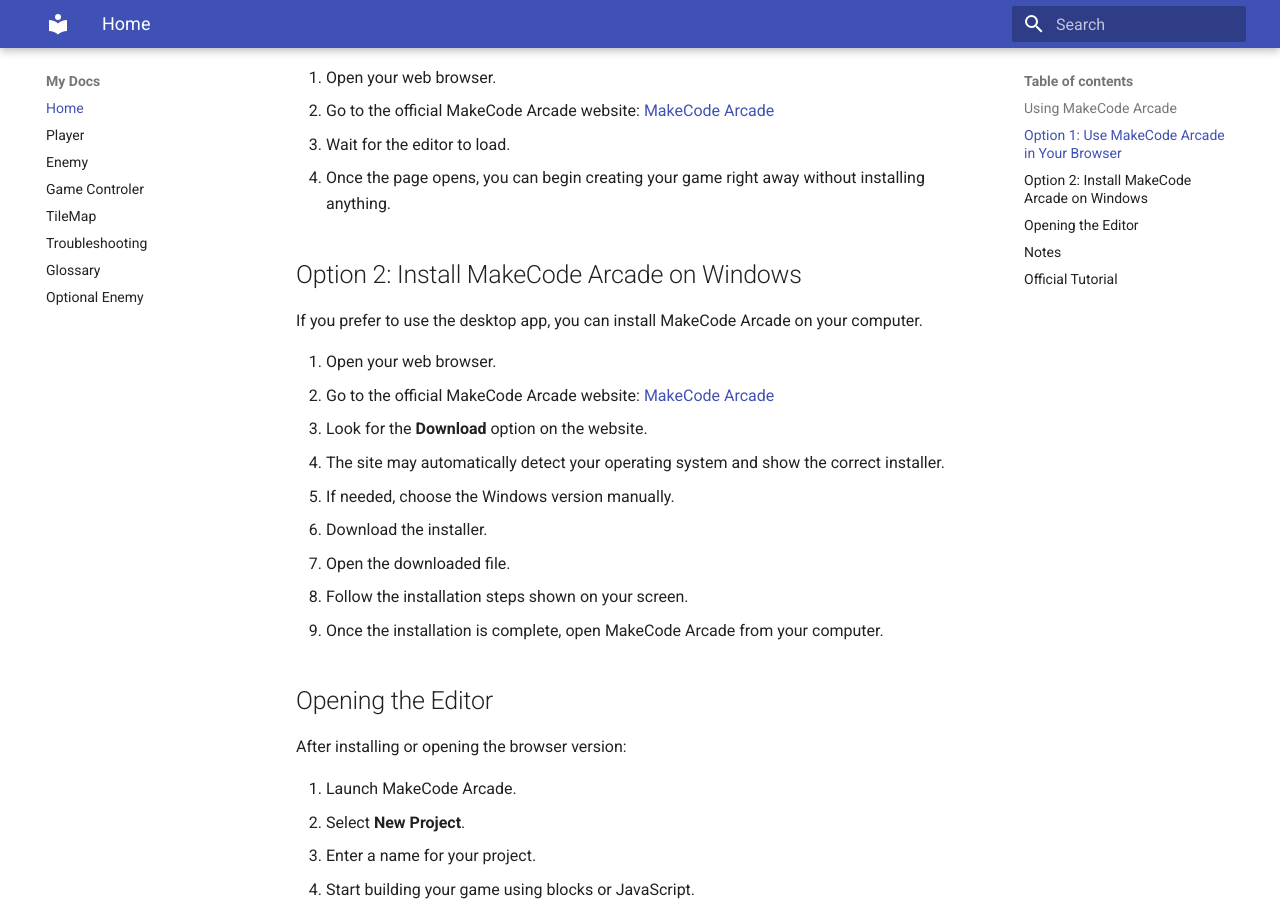
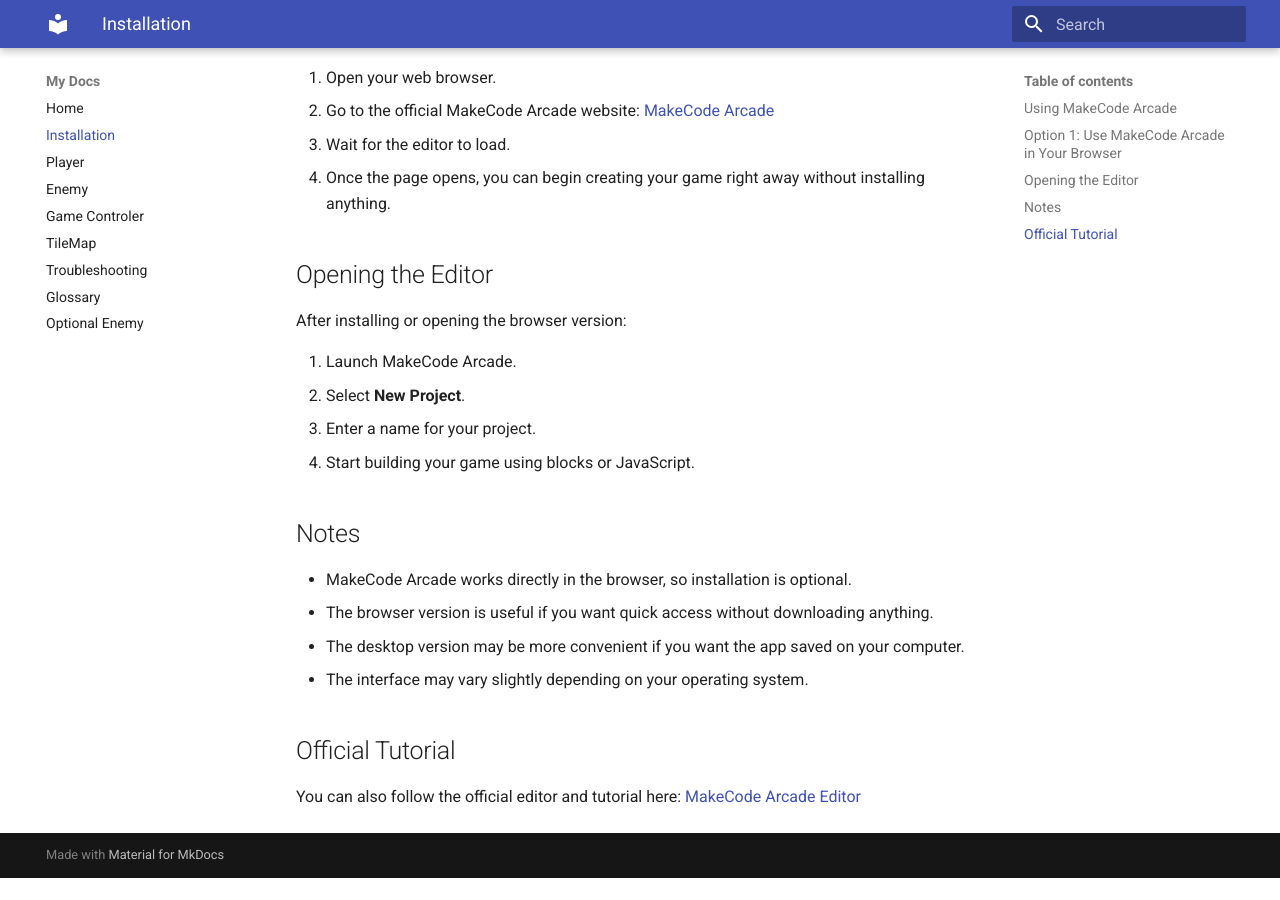
Before and after one commit to Tinabcit/comm2216-user-documentation, an MkDocs documentation site: the page built from docs/body.md, in a window 1280 px wide and 900 px high, scrolled down 417 px. Built offline with MkDocs 1.6.1 and Material for MkDocs 9.7.7, drawn with Linux system fonts in a browser that asks for light colours; after the commit the page ends 1295 px from its top, so only the background shows below that.

```diff
--- a/docs/body.md
+++ b/docs/body.md
@@ -15,19 +15,7 @@
 3. Wait for the editor to load.
 4. Once the page opens, you can begin creating your game right away without installing anything.
 
-## Option 2: Install MakeCode Arcade on Windows
 
-If you prefer to use the desktop app, you can install MakeCode Arcade on your computer.
-
-1. Open your web browser.
-2. Go to the official MakeCode Arcade website: [MakeCode Arcade](https://arcade.makecode.com/)
-3. Look for the **Download** option on the website.
-4. The site may automatically detect your operating system and show the correct installer.
-5. If needed, choose the Windows version manually.
-6. Download the installer.
-7. Open the downloaded file.
-8. Follow the installation steps shown on your screen.
-9. Once the installation is complete, open MakeCode Arcade from your computer.
 
 ## Opening the Editor
 
--- a/mkdocs.yml
+++ b/mkdocs.yml
@@ -6,7 +6,8 @@
   features:
     - content.code.copy
 nav:
-  - Home: body.md
+  - Home: intro.md
+  - Installation: body.md
   - Player: player.md
   - Enemy: enemy.md
   - Game Controler: game-controls.md
```
Also changed, not shown: docs/game-controls.md (+2 -0 lines), docs/img/game-controller-7.png (added).
